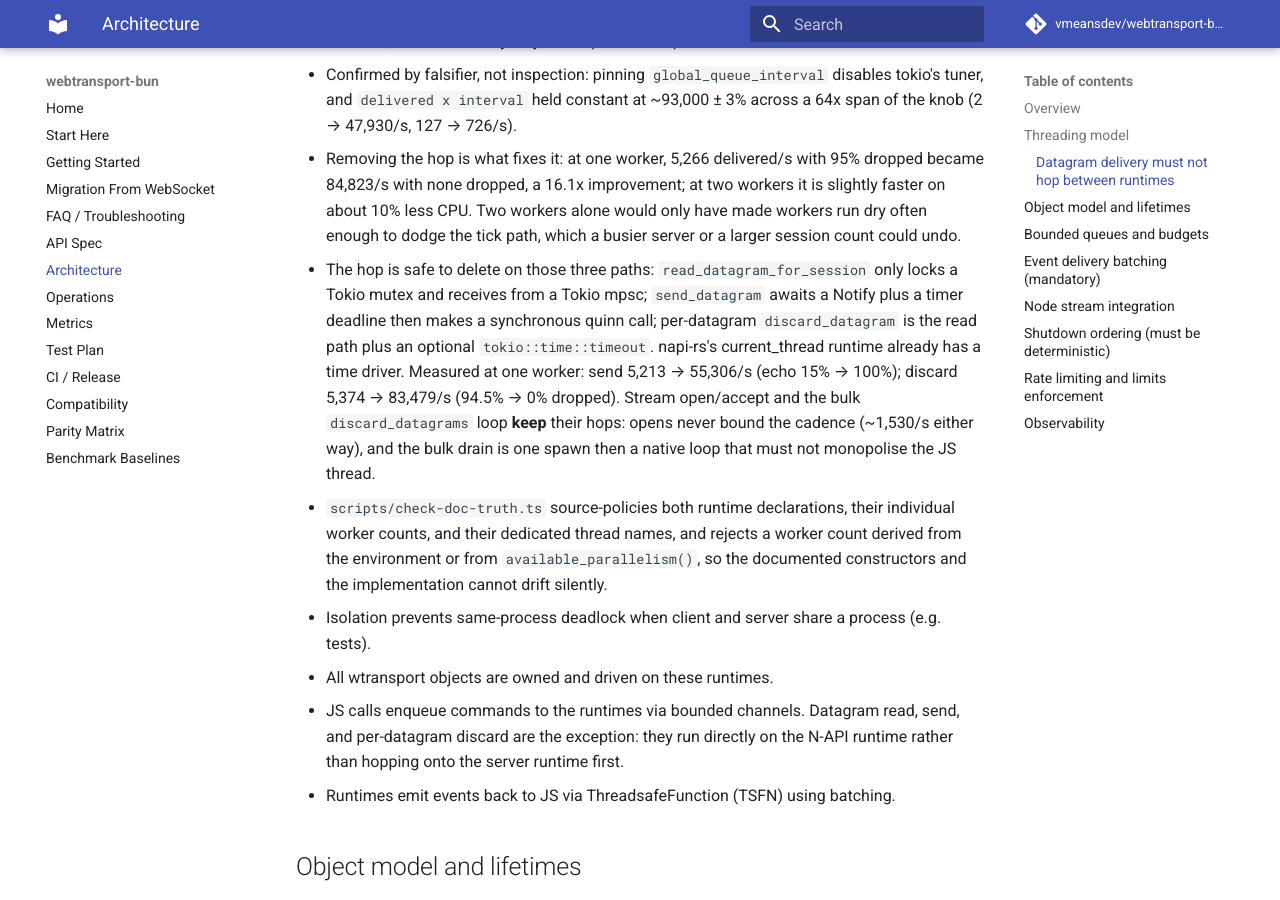
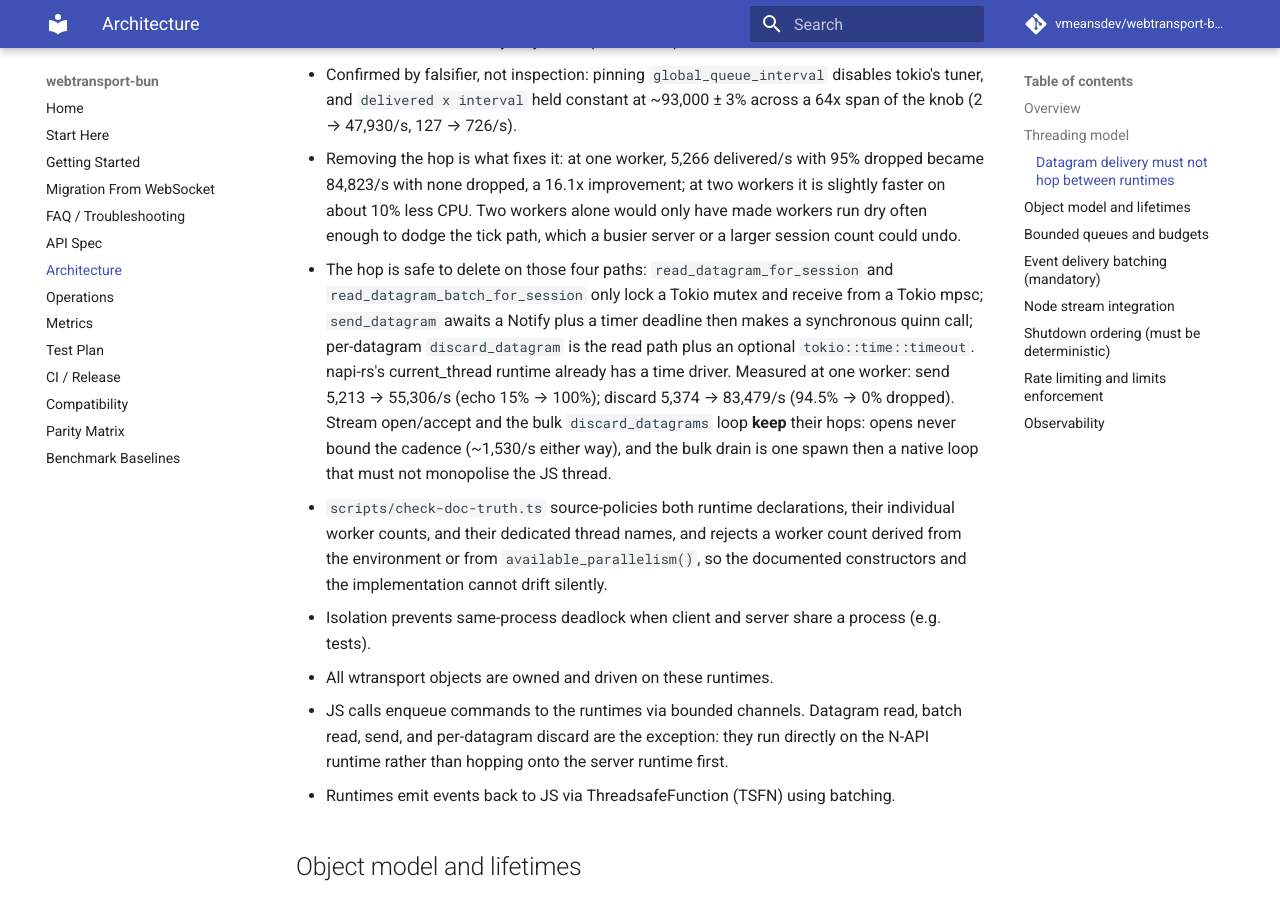
Before and after one commit to vmeansdev/webtransport-bun, an MkDocs documentation site: the page built from docs/ARCHITECTURE.md, in a window 1280 px wide and 900 px high, scrolled down 1341 px. Built offline with MkDocs 1.6.1 and Material for MkDocs 9.7.7, drawn with Linux system fonts in a browser that asks for light colours; comment, search, counter and statistics services are not loaded.

Commit message:
Keep batch datagram reads off the server runtime, so a fill-1 path cannot reopen the 5,000/s cliff.
Co-authored-by: Cursor <cursoragent@cursor.com>

```diff
--- a/docs/ARCHITECTURE.md
+++ b/docs/ARCHITECTURE.md
@@ -56,16 +57,16 @@ The addon is implemented in Rust using napi-rs. QUIC/HTTP3/WebTransport is imple
   it is slightly faster on about 10% less CPU. Two workers alone would only have
   made workers run dry often enough to dodge the tick path, which a busier
   server or a larger session count could undo.
-- The hop is safe to delete on those three paths: `read_datagram_for_session`
-  only locks a Tokio mutex and receives from a Tokio mpsc; `send_datagram`
-  awaits a Notify plus a timer deadline then makes a synchronous quinn call;
-  per-datagram `discard_datagram` is the read path plus an optional
-  `tokio::time::timeout`. napi-rs's current_thread runtime already has a time
-  driver. Measured at one worker: send 5,213 → 55,306/s (echo 15% → 100%);
-  discard 5,374 → 83,479/s (94.5% → 0% dropped). Stream open/accept and the
-  bulk `discard_datagrams` loop **keep** their hops: opens never bound the
-  cadence (~1,530/s either way), and the bulk drain is one spawn then a native
-  loop that must not monopolise the JS thread.
+- The hop is safe to delete on those four paths: `read_datagram_for_session`
+  and `read_datagram_batch_for_session` only lock a Tokio mutex and receive
+  from a Tokio mpsc; `send_datagram` awaits a Notify plus a timer deadline then
+  makes a synchronous quinn call; per-datagram `discard_datagram` is the read
+  path plus an optional `tokio::time::timeout`. napi-rs's current_thread
+  runtime already has a time driver. Measured at one worker: send
+  5,213 → 55,306/s (echo 15% → 100%); discard 5,374 → 83,479/s (94.5% → 0%
+  dropped). Stream open/accept and the bulk `discard_datagrams` loop **keep**
+  their hops: opens never bound the cadence (~1,530/s either way), and the bulk
+  drain is one spawn then a native loop that must not monopolise the JS thread.
 - `scripts/check-doc-truth.ts` source-policies both runtime declarations, their
   individual worker counts, and their dedicated thread names, and rejects a
   worker count derived from the environment or from `available_parallelism()`,
@@ -73,8 +74,8 @@ The addon is implemented in Rust using napi-rs. QUIC/HTTP3/WebTransport is imple
 - Isolation prevents same-process deadlock when client and server share a process (e.g. tests).
 - All wtransport objects are owned and driven on these runtimes.
 - JS calls enqueue commands to the runtimes via bounded channels. Datagram
-  read, send, and per-datagram discard are the exception: they run directly on
-  the N-API runtime rather than hopping onto the server runtime first.
+  read, batch read, send, and per-datagram discard are the exception: they run
+  directly on the N-API runtime rather than hopping onto the server runtime first.
 - Runtimes emit events back to JS via ThreadsafeFunction (TSFN) using batching.
 
 ## Object model and lifetimes
```
Also changed, not shown: other parts of docs/ARCHITECTURE.md (+4 -3 lines), 3 other files.
